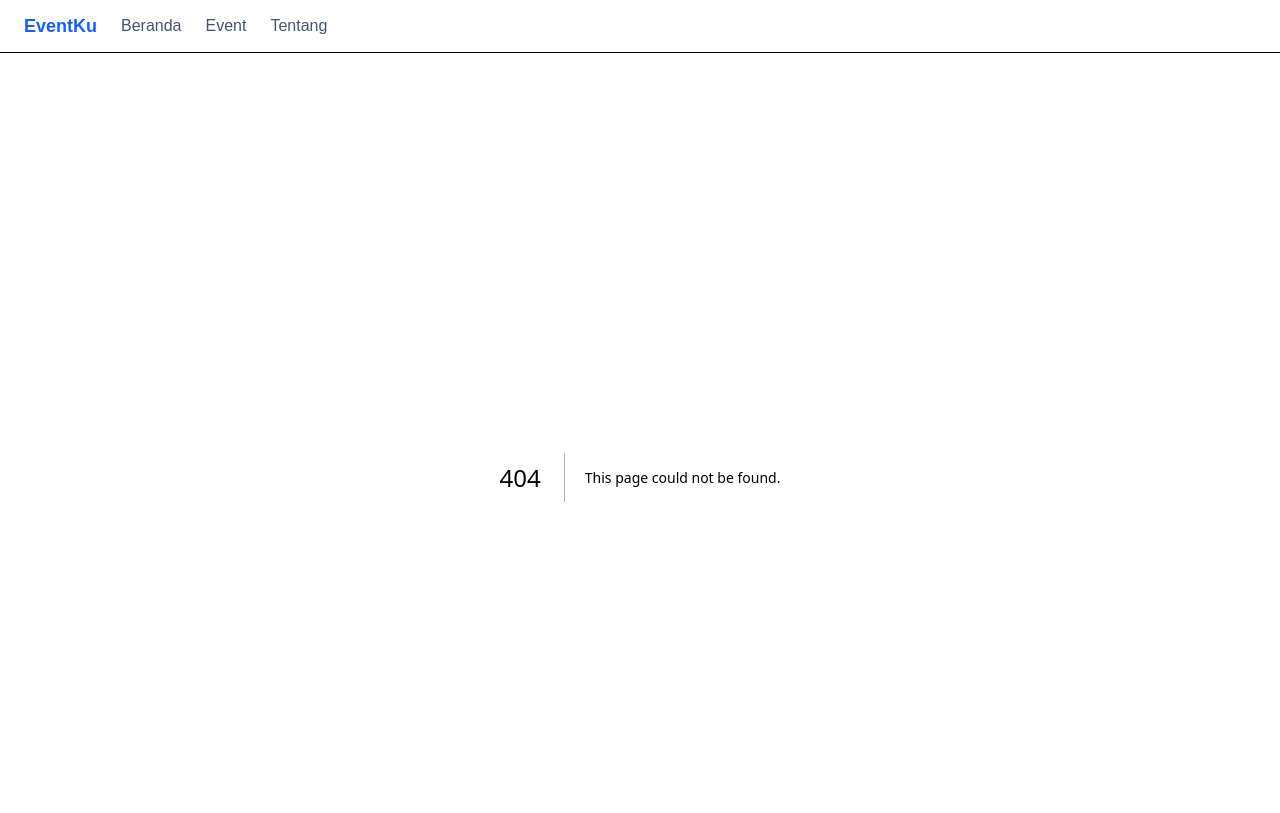
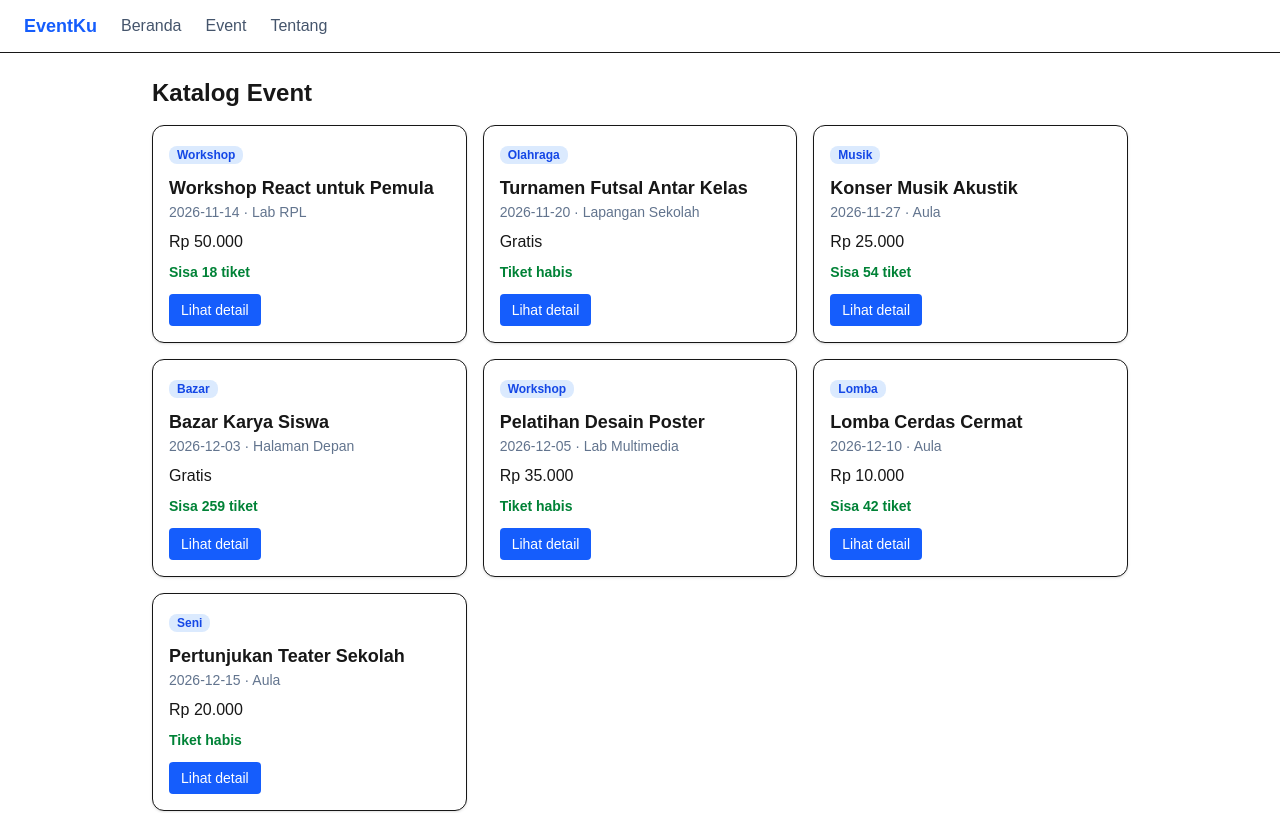
Before and after one commit to silpirpl01-debug/latihan_nextjs, a Next.js app: page /event in a window 1280 px wide. Before the commit this address had no page. Shown: the top 813 px of the page. Built offline with nearby package versions, Linux system fonts and the light colour scheme.

Commit message:
selesai lembar kerja eventku

```diff
--- /dev/null
+++ b/app/event/page.tsx
@@ -0,0 +1,16 @@
+import { events } from "@/data/data/events";
+import KartuEvent from "@/components/components/kartuEvent";
+
+export default function Katalog() {
+  return (
+    <div>
+      <h1 className="mb-4 text-2xl font-bold">Katalog Event</h1>
+
+      <div className="grid gap-4 sm:grid-cols-2 lg:grid-cols-3">
+        {events.map((e) => (
+          <KartuEvent key={e.id} event={e} />
+        ))}
+      </div>
+    </div>
+  );
+}
--- a/app/page.tsx
+++ b/app/page.tsx
@@ -1,6 +1,12 @@
 import Link from "next/link";
 
 export default function Beranda() {
+  const events = [
+    { id: 1, nama: "Workshop Coding" },
+    { id: 2, nama: "Lomba Desain" },
+    { id: 3, nama: "Festival Musik" },
+  ];
+
   return (
     <section className="py-12 text-center">
       <h1 className="text-4xl font-bold">
@@ -11,6 +17,14 @@ export default function Beranda() {
         Workshop, lomba, musik, dan bazar. Pesan tiketnya di sini.
       </p>
 
+      <div className="mt-6">
+        {events.map((e) => (
+          <div key={e.id}>
+            <p>{e.nama}</p>
+          </div>
+        ))}
+      </div>
+
       <Link
         href="/event"
         className="mt-6 inline-block rounded-lg bg-green-600 px-5 py-2.5 font-medium text-white hover:bg-green-700"
--- /dev/null
+++ b/components/components/kartuEvent.tsx
@@ -0,0 +1,37 @@
+import Link from "next/link";
+import { rupiah, type Event } from "@/data/data/events";
+
+export default function KartuEvent({ event }: { event: Event }) {
+  const sisa = event.kuota - event.terisi;
+
+  return (
+    <div className="rounded-xl border bg-white p-4 shadow-sm">
+      <span className="rounded-lg bg-blue-100 px-2 py-0.5 text-xs font-semibold text-blue-700">
+        {event.kategori}
+      </span>
+
+      <h3 className="mt-2 text-lg font-semibold">
+        {event.judul}
+      </h3>
+
+      <p className="text-sm text-slate-500">
+        {event.tanggal} · {event.lokasi}
+      </p>
+
+      <p className="mt-2 font-medium">
+        {rupiah(event.harga)}
+      </p>
+
+      <p className="mt-2 text-sm font-semibold text-green-700">
+        {sisa === 0 ? "Tiket habis" : `Sisa ${sisa} tiket`}
+      </p>
+
+      <Link
+        href={`/event/${event.id}`}
+        className="mt-3 inline-block rounded bg-blue-600 px-3 py-1.5 text-sm text-white hover:bg-blue-700"
+      >
+        Lihat detail
+      </Link>
+    </div>
+  );
+}
--- a/data/data/events.ts
+++ b/data/data/events.ts
@@ -16,6 +16,7 @@ export const events: Event[] = [
   { id: 4, judul: "Bazar Karya Siswa", kategori: "Bazar", tanggal: "2026-12-03", lokasi: "Halaman Depan", harga: 0, kuota: 300, terisi: 41 },
   { id: 5, judul: "Pelatihan Desain Poster", kategori: "Workshop", tanggal: "2026-12-05", lokasi: "Lab Multimedia", harga: 35000, kuota: 25, terisi: 25 },
   { id: 6, judul: "Lomba Cerdas Cermat", kategori: "Lomba", tanggal: "2026-12-10", lokasi: "Aula", harga: 10000, kuota: 60, terisi: 18 },
+  { id: 7, judul: "Pertunjukan Teater Sekolah", kategori: "Seni", tanggal: "2026-12-15", lokasi: "Aula", harga: 20000, kuota: 100, terisi: 100 },
 ];
 
 export function rupiah(n: number) {
```
